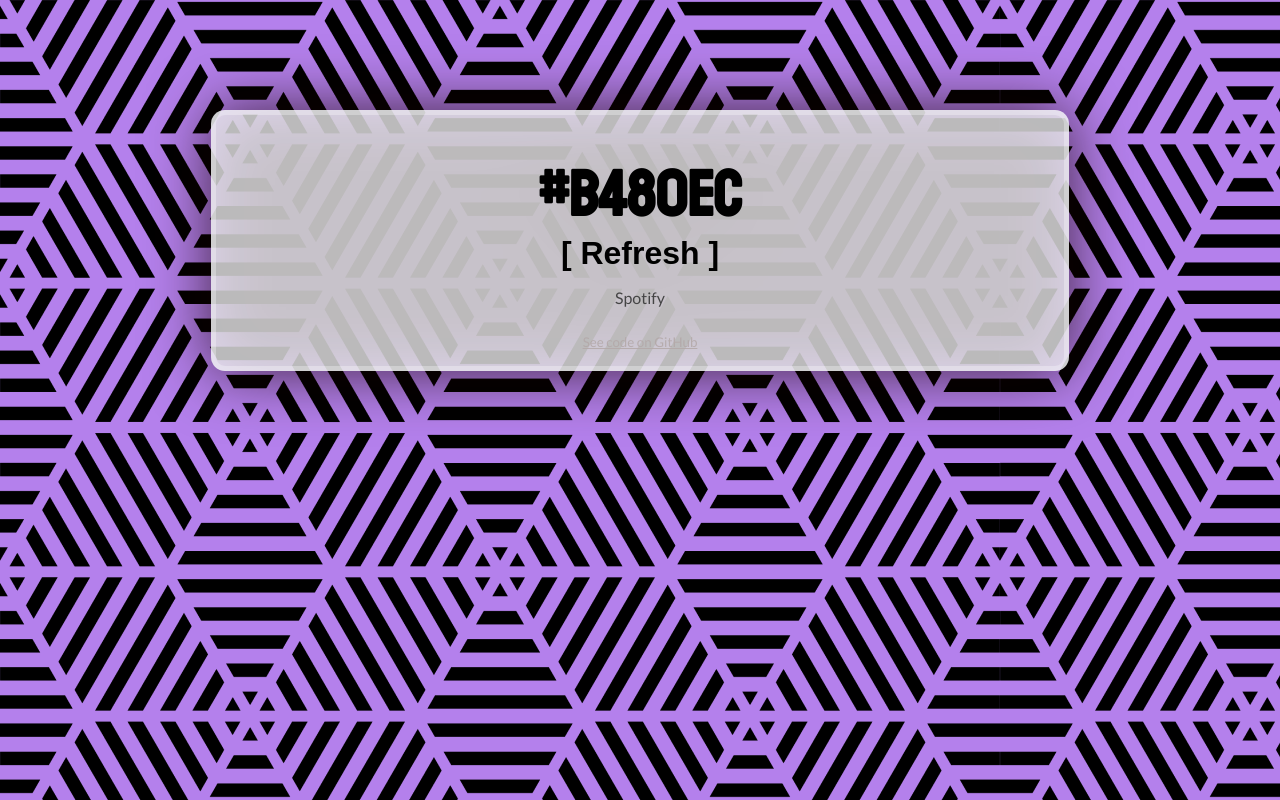
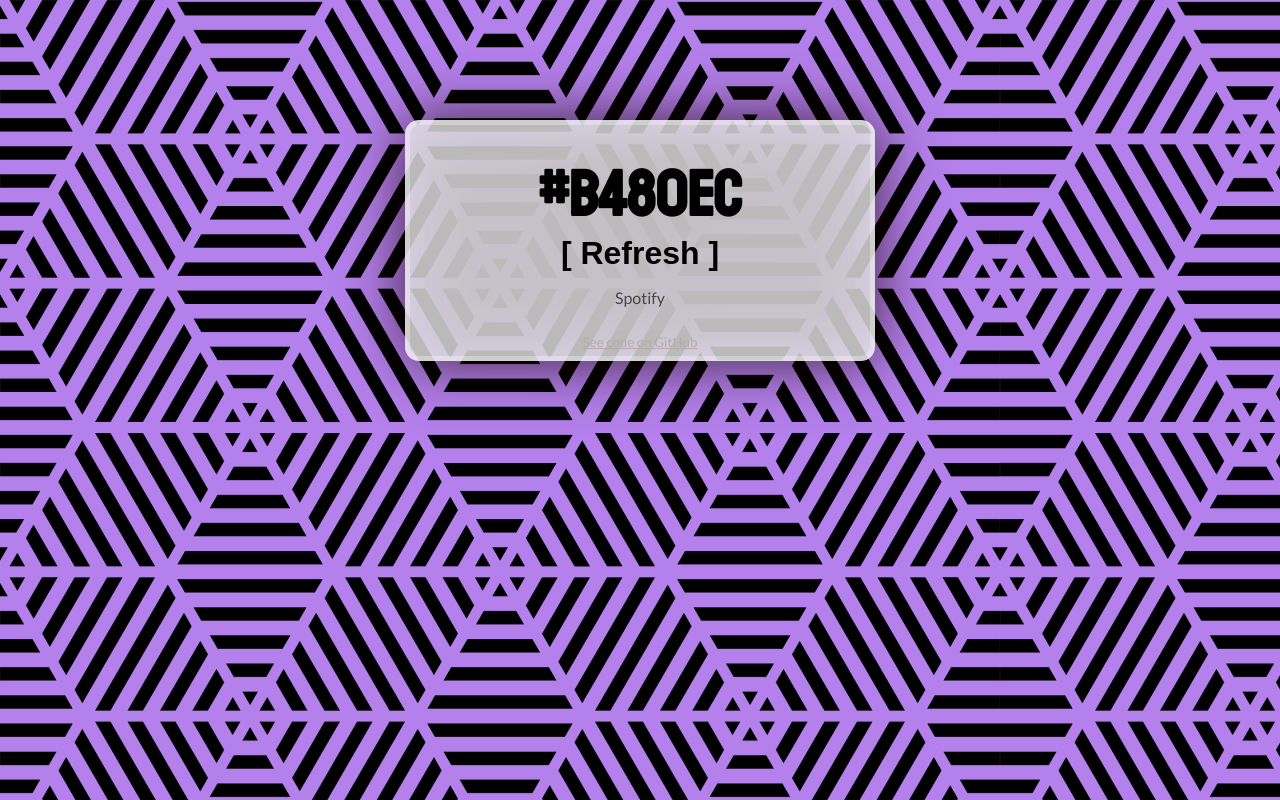
Before and after one commit to jsohndata/magic-color-xxl, a plain HTML site: page index.html in a window 1280 px wide. Drawn offline with Linux system fonts and the light colour scheme.

Commit message:
updated css

```diff
--- a/styles/main.css
+++ b/styles/main.css
@@ -23,8 +23,9 @@ body {
 
 #displayBox {
     width: 60vw;
+    max-width: 400px;
     background-color: rgba(244, 245, 246, 0.76);
-    padding: 40px;
+    padding: 30px;
     border-radius: 14px;
     position: relative;
     top: -20vh;
```
